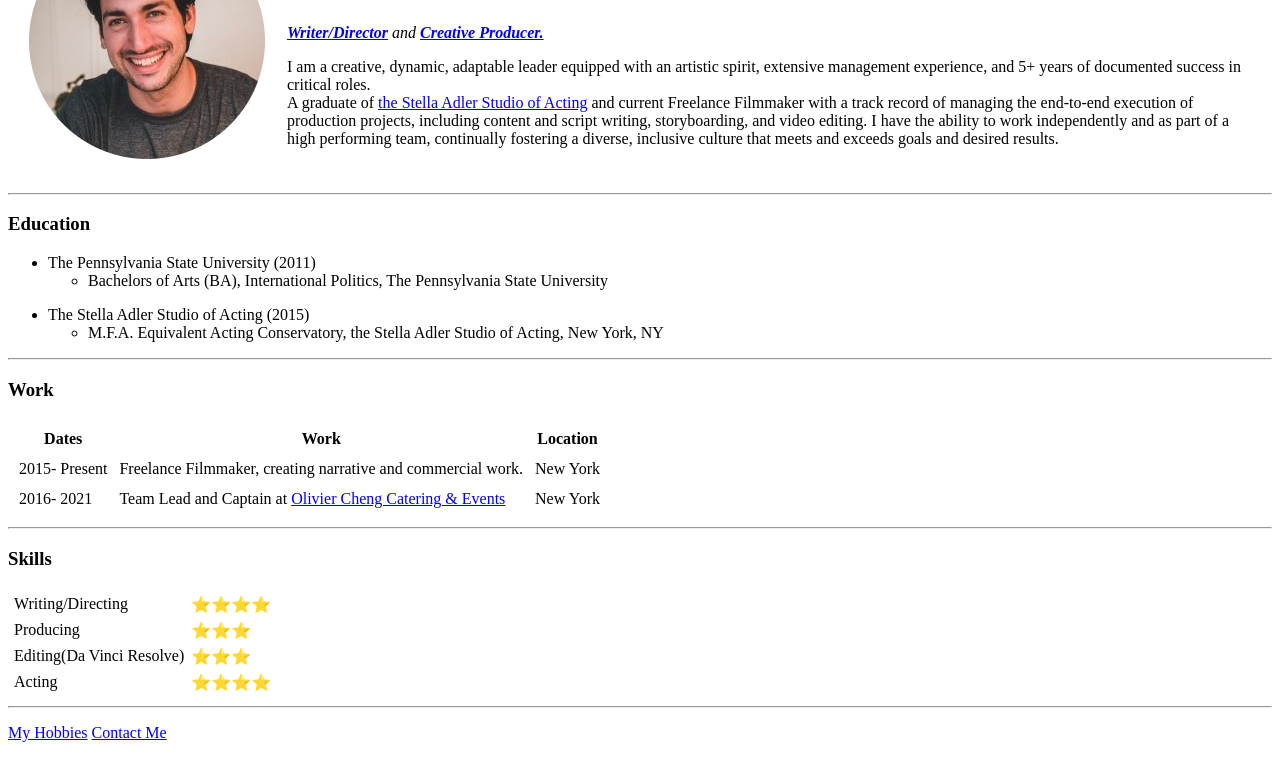
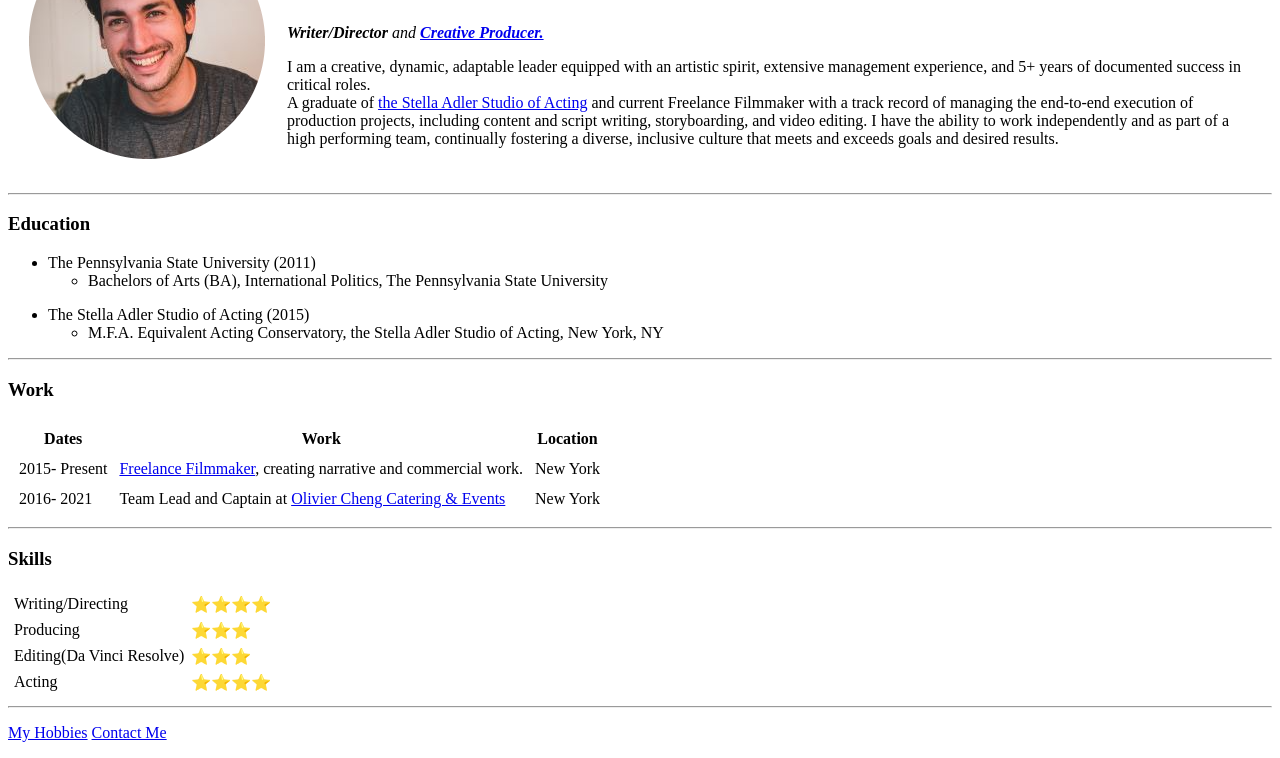
Before and after one commit to andresemedan/cv, a plain HTML site: page index.html in a window 1280 px wide. Shown: the part 106-864 px from the top of the page. Drawn offline with Linux system fonts and the light colour scheme.

Commit message:
Update index.html
Change Vimeo Writer/Director hyperlink to Freelance Filmmaker.

```diff
--- a/index.html
+++ b/index.html
@@ -12,7 +12,7 @@
       <td><img src="Andres Photo (2)-modified.png" alt="Andrés Profile Picture"></td>
       <td>
         <h1 style="font-size:40px;">Andrés Emedan</h1>
-        <p><em><a href="https://vimeo.com/andrese"><strong>Writer/Director</strong></a> and <a href="https://www.linkedin.com/in/andres-emedan/"><strong>Creative Producer.</strong></a></em>
+        <p><em><strong>Writer/Director</strong> and <a href="https://www.linkedin.com/in/andres-emedan/"><strong>Creative Producer.</strong></a></em>
         </p>
         <p>
           I am a creative, dynamic, adaptable leader equipped with an artistic spirit,
@@ -69,7 +69,7 @@
       <tr>
         <td>2015- Present
         </td>
-        <td>Freelance Filmmaker, creating narrative and commercial work.</td>
+        <td><a href="https://vimeo.com/andrese">Freelance Filmmaker</a>, creating narrative and commercial work.</td>
         <td>New York</td>
       </tr>
       <tr>
```
